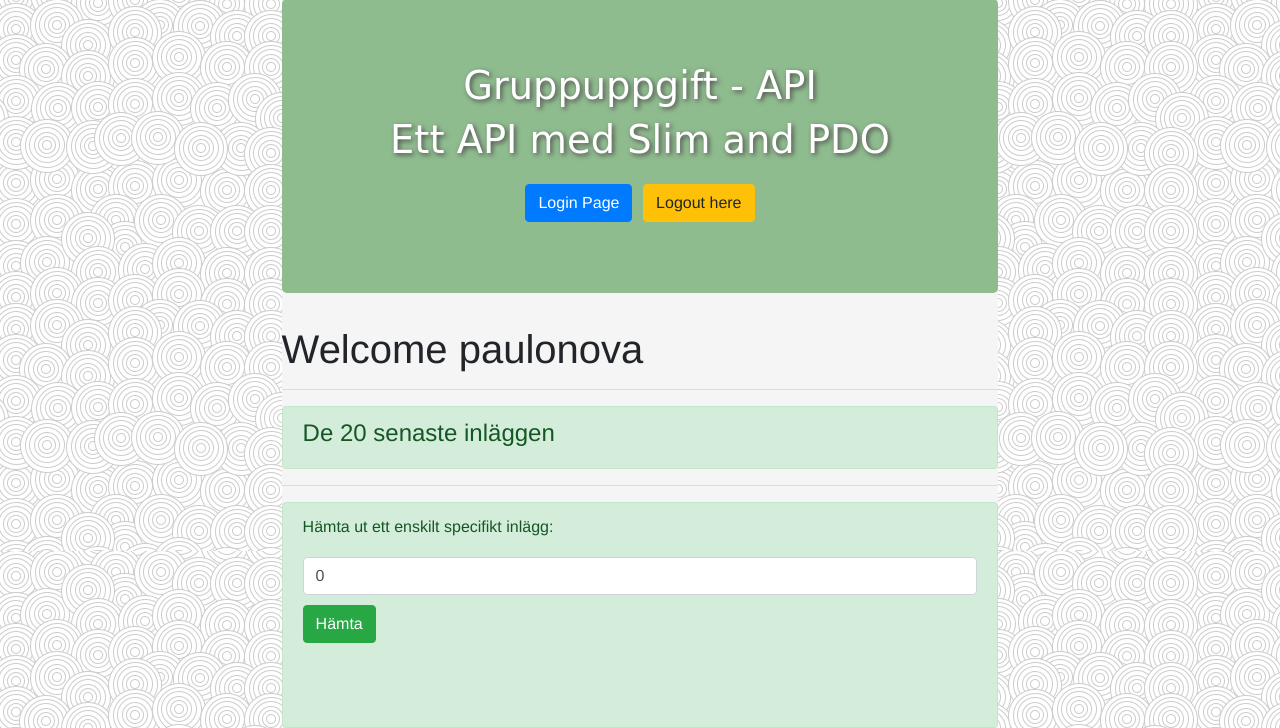
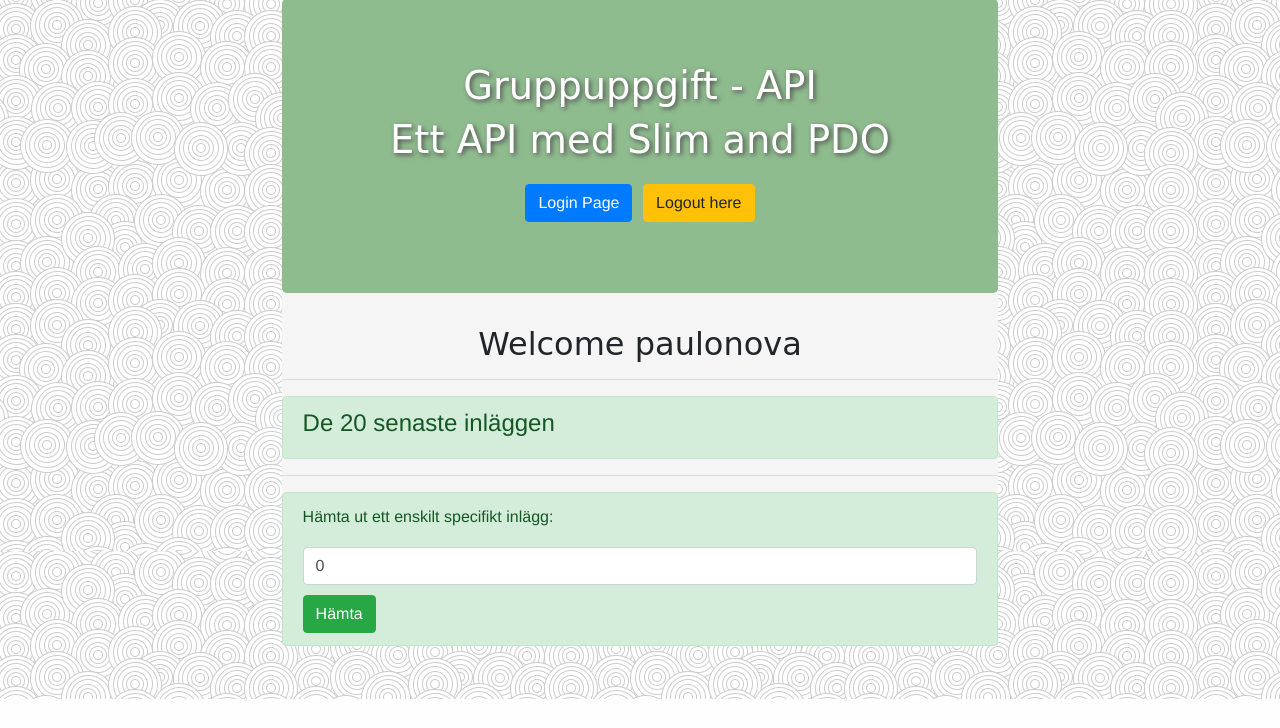
Before and after one commit to paulonova/RestApiSlim, a PHP site: template src/public/views/index.php in a window 1280 px wide. Shown: the part 101-829 px from the top of the page. After the commit the page ends 800 px from the top, so only its background shows below. Run offline with PHP 8.4, Linux system fonts and the light colour scheme; the template is opened without the code that fills it, so the values that code supplies are empty; a user stored in the database is signed in.

Commit message:
A lot of changings

```diff
--- a/src/public/css/style.css
+++ b/src/public/css/style.css
@@ -17,7 +17,7 @@ body{
 }
 
 a.card-content{
-  background-color: rgb(175, 175, 175);
+  background-color: rgb(99, 99, 99);
   margin: 10px;
 }
 
@@ -26,7 +26,21 @@ p.mb-1{
   font-weight: bold;
 }
 
+h3.mb-1{
+  font-size: 2vw;
+}
 
+small{
+  color: whitesmoke;
+  font-style: italic;
+}
+
+.welcome_user{
+  text-align: center;
+  font-family: 'Gaegu', cursive;
+  font-size: 2rem;
+  margin: 0;
+}
 
 .alert{
   margin: 0;
@@ -112,6 +126,10 @@ input{
       font-size: 2em;
   }
 
+  h3.mb-1{
+    font-size: 2vw;
+  }
+
 }
 
 
@@ -135,4 +153,8 @@ input{
       font-size: 5vw;
   }
 
+  h3.mb-1{
+    font-size: 4vw;
+  }
+
 }
--- a/src/public/views/index.php
+++ b/src/public/views/index.php
@@ -63,35 +63,36 @@
 
 <?php endif ?>
 
-<div class="inlamning_title jumbotron">
+<header class="inlamning_title jumbotron">
     <h1>Gruppuppgift - API</h1>
     <h3>Ett API med Slim and PDO</h3>
     <div class="to_login_container">
         <a class="btn btn-primary" href="../views/login_view.php">Login Page</a>
         <a class="btn btn-warning" href='../logout.php'>Logout here</a>
     </div>
-</div>
+</header>
 
 <?php if (isset($_SESSION["loggedIn"])): ?>
 
-    <h1>Welcome <?php echo $_SESSION["username"]?></h1>
+    <h4 class="welcome_user">Welcome <?php echo $_SESSION["username"]?></h4>
     <hr>
     <!-- First page kode -->
-    <div id="only-one" class="alert alert-success">
-        <h4 for="getOnlyOne">De 20 senaste inläggen</h4>
-    </div>
+    <section class="alert alert-success">
+        <h4>De 20 senaste inläggen</h4>
+    </section>
+
     <section id="container">
         <!-- JS Code  -->
 
     </section>
     <hr>
 
-    <section id="only-one" class="alert alert-success">
+    <section class="alert alert-success">
         <label for="getOnlyOne">Hämta ut ett enskilt specifikt inlägg:</label>
         <input id="getOnlyOne" class="form-control" name="getOnlyOne" type="number" value="0" min="0">
         <input id="oneBtn" type="button" class="btn btn-success" value="Hämta" >
-    <div id="only-one">
-        <br><br><br>
+    <div id="only_one">
+
 
     </div>
 
```
Also changed, not shown: src/public/index.php (+0 -55 lines), src/public/scripts/main.js (+19 -12 lines).
